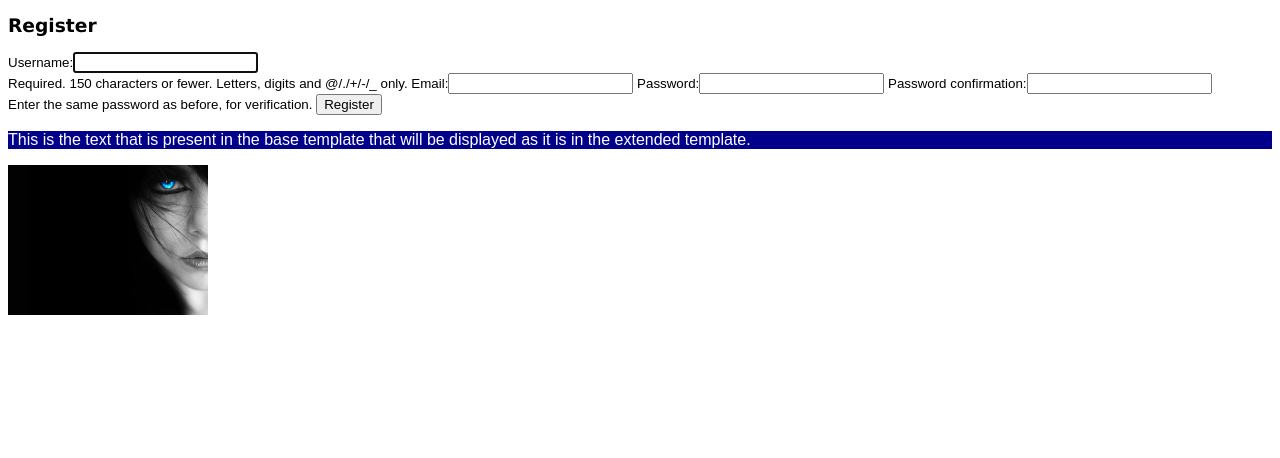
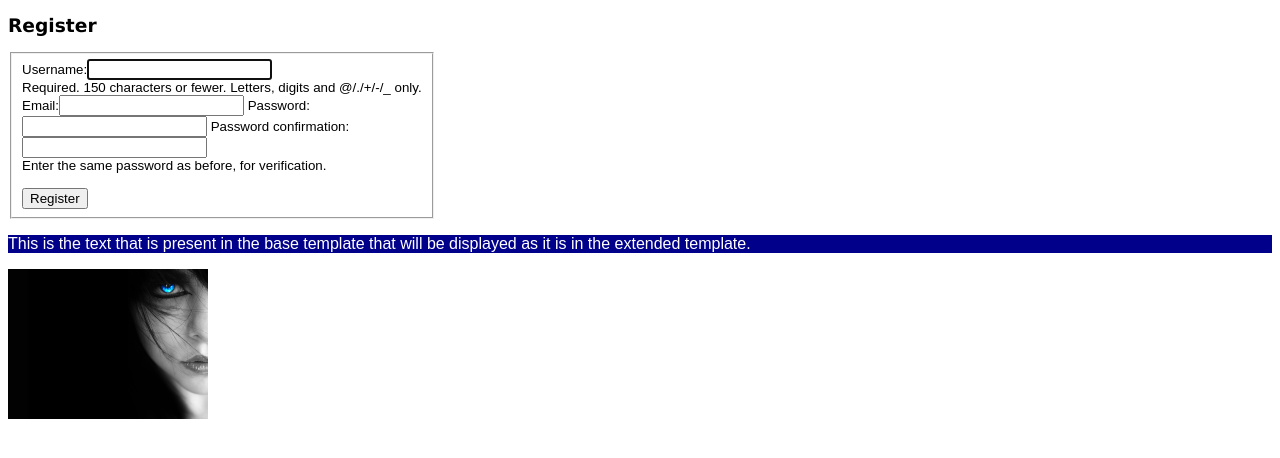
Before and after one commit to nikssardana/vidLecDjango, a Django app: template templates/register.html in a window 1280 px wide. Shown: the top 458 px of the page. Run offline with Django 3.2, Linux system fonts and the light colour scheme; the template is opened without the code that fills it: values that come from a table or form of the project are taken from there, others are empty; parts of the project's set-up code (start-up, migrations or seed data) failed here and were passed over.

Commit message:
added fieldset tag, form looks better now

```diff
--- a/templates/register.html
+++ b/templates/register.html
@@ -4,8 +4,11 @@
 
 <h2>Register</h2>
 <form action="/accounts/register/" method="post">{% csrf_token %}
+    <fieldset style="width:400px">
     {{form}}
     {# the form knows itself, how to display in HTML #}
+    <br><br>
     <input type="submit" value="Register">
+    </fieldset>
 </form>
 {% endblock %}
```
